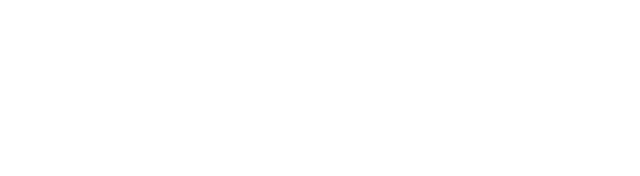
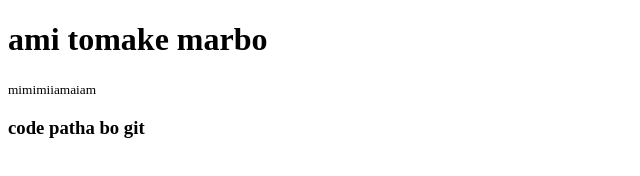
Before and after one commit to rad0wan/iam, a plain HTML site: page iam.html in a window 1280 px wide. Shown: the whole page, without its empty margins (0-640 px from the left). Drawn offline with Linux system fonts and the light colour scheme.

Commit message:
added h3

```diff
--- a/iam.html
+++ b/iam.html
@@ -7,6 +7,9 @@
     <title>my iam</title>
 </head>
 <body>
-
+    <h1>ami tomake marbo
+    </h1>
+    <small>mimimiiamaiam</small>
+    <h3> code patha bo git </h3>
 </body>
 </html>
```
